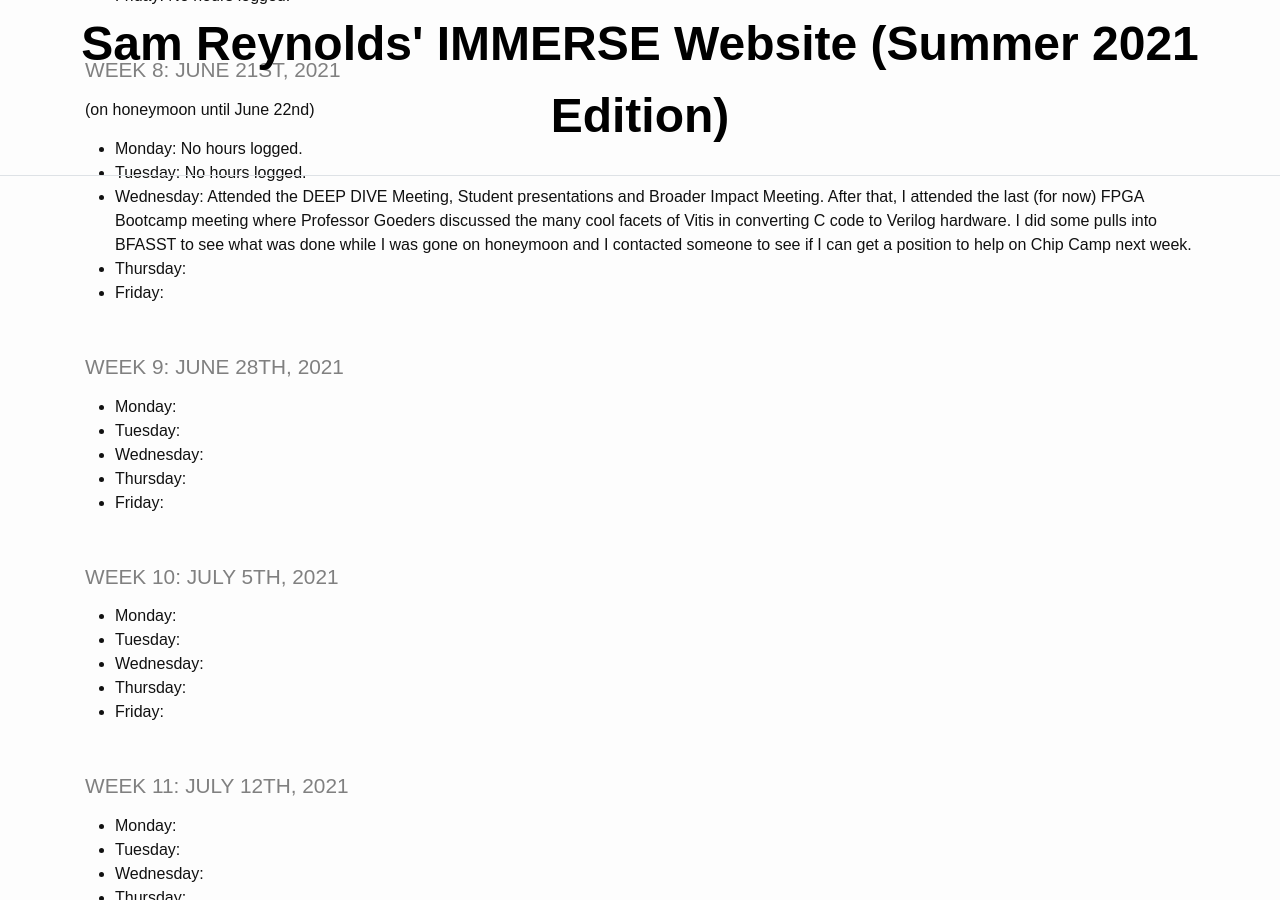
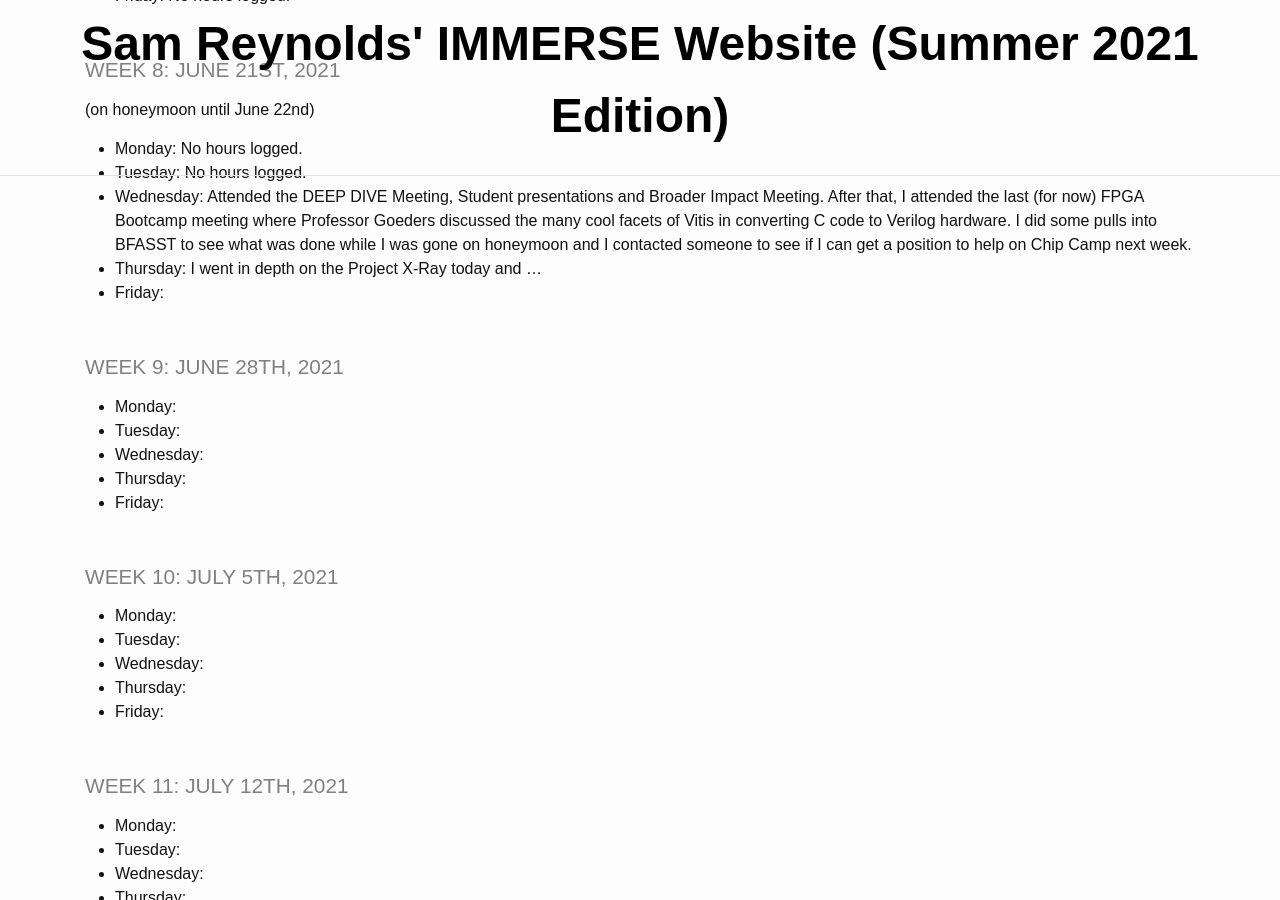
Before and after one commit to TheDHCreator/thedhcreator.github.io, a Jekyll site: the page built from _pages/log.md, in a window 1280 px wide and 900 px high, scrolled down 2657 px. Built offline with Jekyll 4.4.1, drawn with Linux system fonts in a browser that asks for light colours.

Commit message:
first commit of Thursday, figuring out how to improve the Project X-Ray module

```diff
--- a/_pages/log.md
+++ b/_pages/log.md
@@ -80,7 +80,7 @@ title: IMMERSE Log
 * **Monday**: No hours logged.
 * **Tuesday**: No hours logged.
 * **Wednesday**: Attended the DEEP DIVE Meeting, Student presentations and Broader Impact Meeting. After that, I attended the last (for now) FPGA Bootcamp meeting where Professor Goeders discussed the many cool facets of Vitis in converting C code to Verilog hardware. I did some pulls into BFASST to see what was done while I was gone on honeymoon and I contacted someone to see if I can get a position to help on Chip Camp next week.
-* **Thursday**:
+* **Thursday**: I went in depth on the Project X-Ray today and ...
 * **Friday**:
 
 ### Week 9: June 28th, 2021
```
